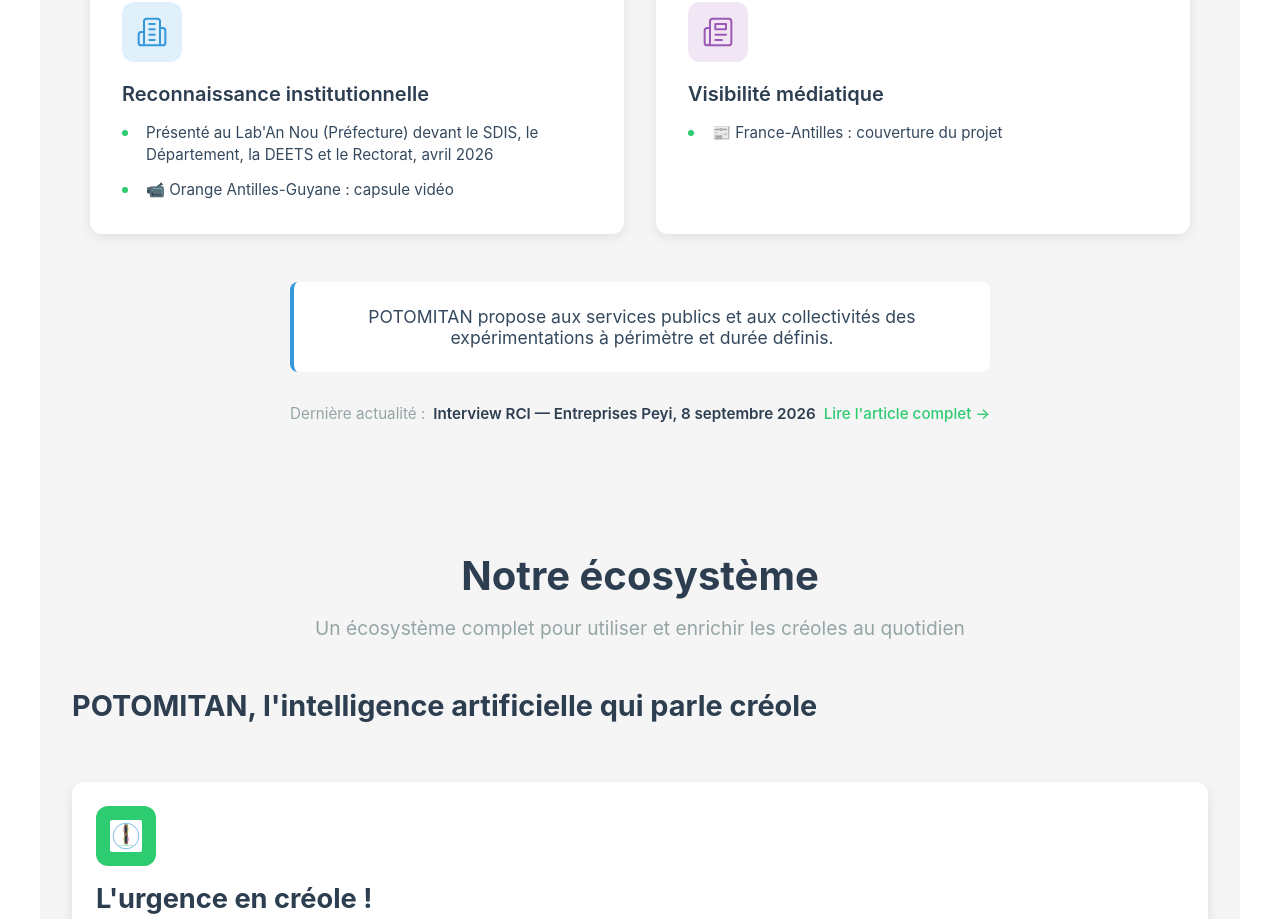
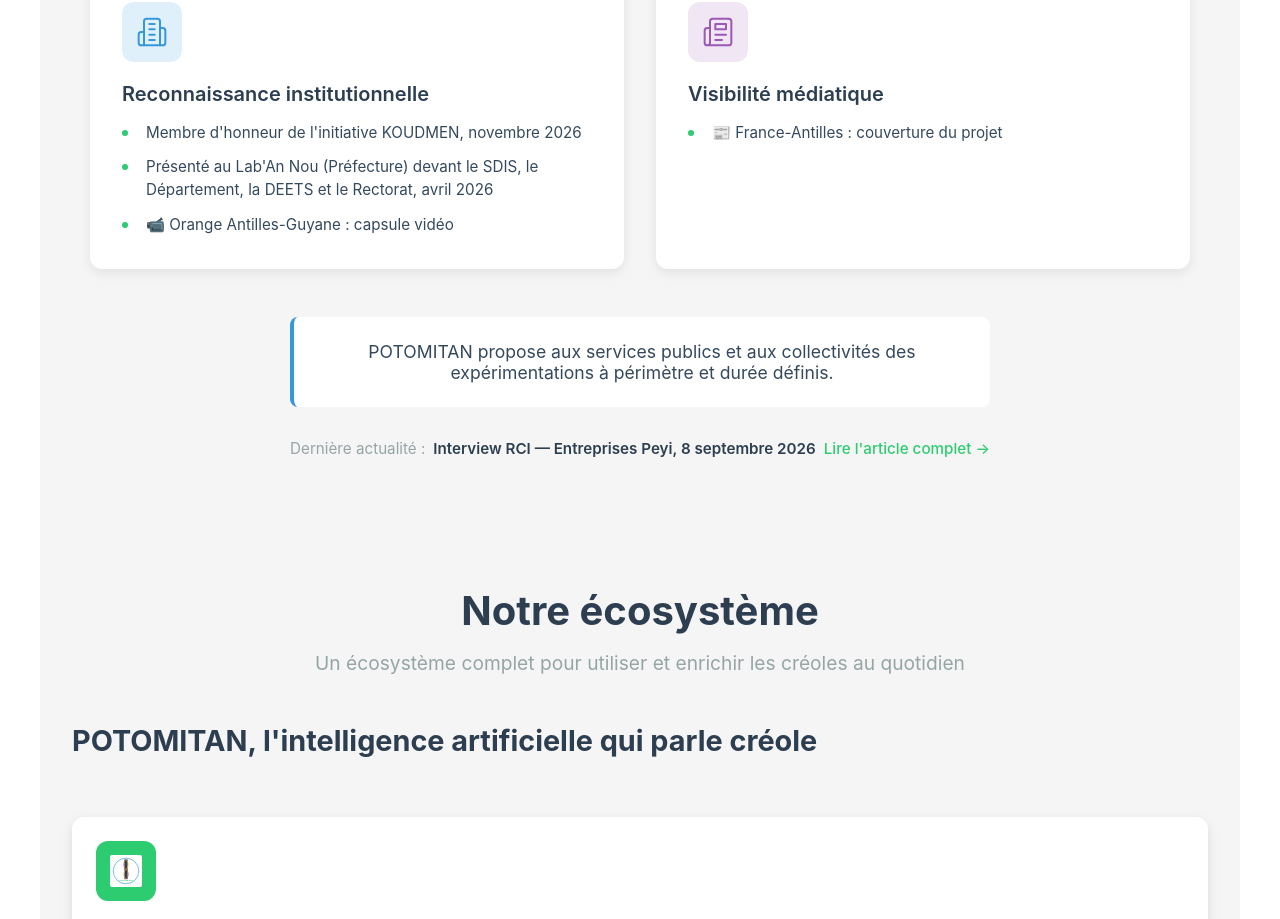
Before and after one commit to Brdcie/potomitan-landing, a React (Vite) app: page / in a window 1280 px wide. Shown: the part 2920-3839 px from the top of the page. Built offline with nearby package versions, Linux system fonts and the light colour scheme.

Commit message:
Reconnaissance : membre d'honneur de l'initiative KOUDMEN

```diff
--- a/src/components/Reconnaissance.jsx
+++ b/src/components/Reconnaissance.jsx
@@ -29,6 +29,7 @@ const VALIDATION_BLOCKS = [
     icon: Building2,
     title: 'Reconnaissance institutionnelle',
     items: [
+      "Membre d'honneur de l'initiative KOUDMEN, novembre 2026",
       "Présenté au Lab'An Nou (Préfecture) devant le SDIS, le Département, la DEETS et le Rectorat, avril 2026",
       { text: '📹 Orange Antilles-Guyane : capsule vidéo', link: 'https://youtu.be/zaSrC3ZtZ_c?si=yscQXVXi0AlUqvi_' }
     ]
```
